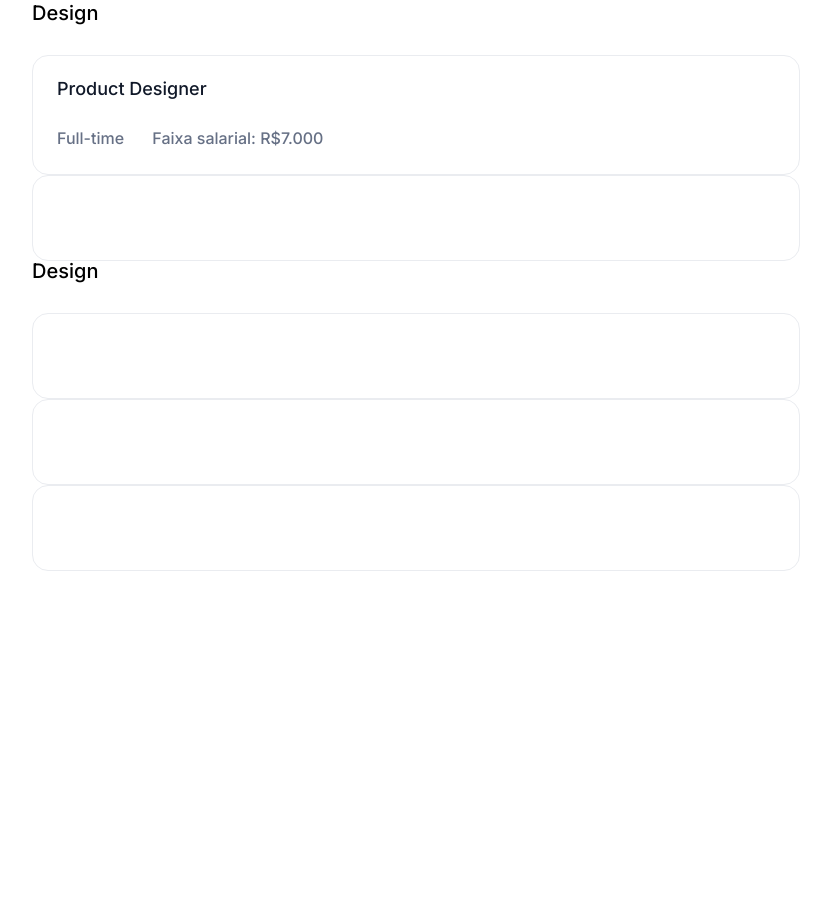
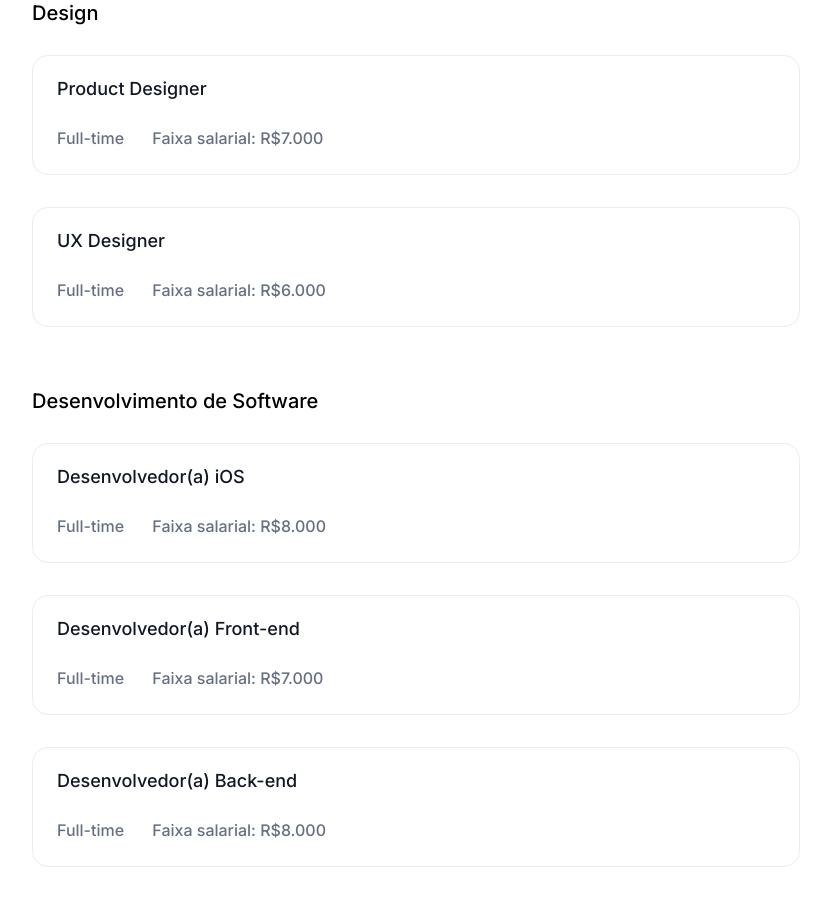
Before and after one commit to LuizDeSa/Alura-7DaysOfCode1, a plain HTML site: page index.html in a window 1280 px wide. Shown: the part 1286-2191 px from the top of the page, without its empty margins (224-1055 px from the left). Before the commit the page ends 1921 px from the top, so only its background shows below. Drawn offline with Linux system fonts and the light colour scheme.

Commit message:
Concluindo a área de oportunidades

```diff
--- a/css/style.css
+++ b/css/style.css
@@ -160,7 +160,11 @@ body {
     margin: 4em auto;
 }
 
-.oportunidades__titulo{
+.categoria{
+    margin-bottom: 4rem;
+}
+
+.oportunidades .categoria__titulo{
     font-size: 20px;
     font-weight: 500;
     margin-bottom: 2rem;
@@ -170,6 +174,7 @@ body {
     border: 1px solid var(--cinza200);
     border-radius: 16px;
     padding: 1.5rem 1.5rem 28px 1.5rem;
+    margin-bottom: 2rem;
 }
 
 .oportunidade__titulo{
--- a/index.html
+++ b/index.html
@@ -82,7 +82,8 @@
         </section>
 
         <section class="oportunidades">
-            <h2 class="oportunidades__titulo">Design</h2>
+            <div class="categoria">
+                <h2 class="categoria__titulo">Design</h2>
 
                 <div class="oportunidade">
                     <h3 class="oportunidade__titulo">Product Designer</h3>
@@ -90,27 +91,29 @@
                 </div>
 
                 <div class="oportunidade">
-                <h3 class="oportunidade__titulo"></h3>
-                <p class="oportunidade__descricao"></p>
+                    <h3 class="oportunidade__titulo">UX Designer</h3>
+                    <p class="oportunidade__descricao"><span class="titulo">Full-time</span>   <span class="descricao"> Faixa salarial: R$6.000 </span></p>
+                </div>
             </div>
 
-            <h2 class="oportunidades__titulo">Design</h2>
+            <div class="categoria">
+                <h2 class="categoria__titulo">Desenvolvimento de Software</h2>
 
                 <div class="oportunidade">
-                <h3 class="oportunidade__titulo"></h3>
-                <p class="oportunidade__descricao"></p>
+                    <h3 class="oportunidade__titulo">Desenvolvedor(a) iOS</h3>
+                    <p class="oportunidade__descricao"><span class="titulo">Full-time</span>   <span class="descricao"> Faixa salarial: R$8.000 </span></p>
                 </div>
 
                 <div class="oportunidade">
-                <h3 class="oportunidade__titulo"></h3>
-                <p class="oportunidade__descricao"></p>
+                    <h3 class="oportunidade__titulo">Desenvolvedor(a) Front-end</h3>
+                    <p class="oportunidade__descricao"><span class="titulo">Full-time</span>   <span class="descricao"> Faixa salarial: R$7.000 </span></p>
                 </div>
 
                 <div class="oportunidade">
-                <h3 class="oportunidade__titulo"></h3>
-                <p class="oportunidade__descricao"></p>
+                    <h3 class="oportunidade__titulo">Desenvolvedor(a) Back-end</h3>
+                    <p class="oportunidade__descricao"><span class="titulo">Full-time</span>   <span class="descricao"> Faixa salarial: R$8.000 </span></p>
                 </div>
-
+            </div>
         </section>
     </body>
 </html>
```
Lines whose indentation alone changed are shown as unchanged.
